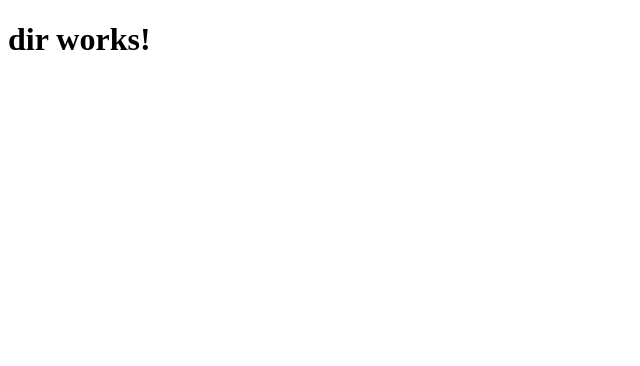
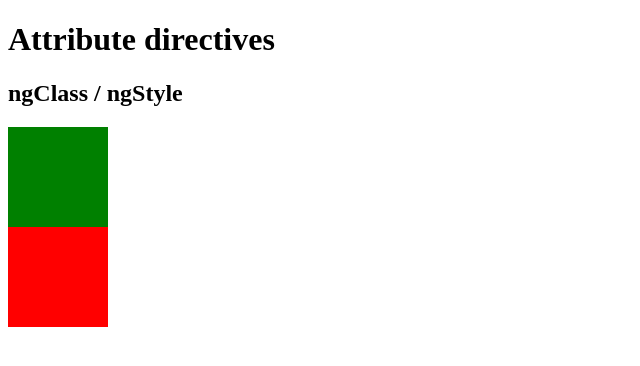
Before and after one commit to djbu/angular2-directives, an Angular app: page / in a window 1280 px wide. Shown: the top 366 px of the page, without its empty margins (0-640 px from the left). Built offline with nearby package versions, Linux system fonts and the light colour scheme.

Commit message:
initial commit

```diff
--- a/src/app/app.component.css
+++ b/src/app/app.component.css
@@ -0,0 +1,12 @@
+.border {
+    border: 1px solid black;
+}
+
+.background {
+    background-color: green;
+}
+
+div {
+    height: 100px;
+    width: 100px;
+}
--- a/src/app/app.component.html
+++ b/src/app/app.component.html
@@ -1,3 +1,4 @@
-<h1>
-  {{title}}
-</h1>
+<h1>Attribute directives</h1>
+<h2>ngClass / ngStyle</h2>
+<div [ngClass] = "{border: false, background: true}"></div>
+<div [ngStyle] = "{'background-color': 'red'}"></div>
--- a/src/app/app.component.ts
+++ b/src/app/app.component.ts
@@ -6,5 +6,4 @@
   styleUrls: ['./app.component.css']
 })
 export class AppComponent {
-  title = 'dir works!';
 }
```
Also changed, not shown: 1 other file (tests, documents, lock files or other folders).
